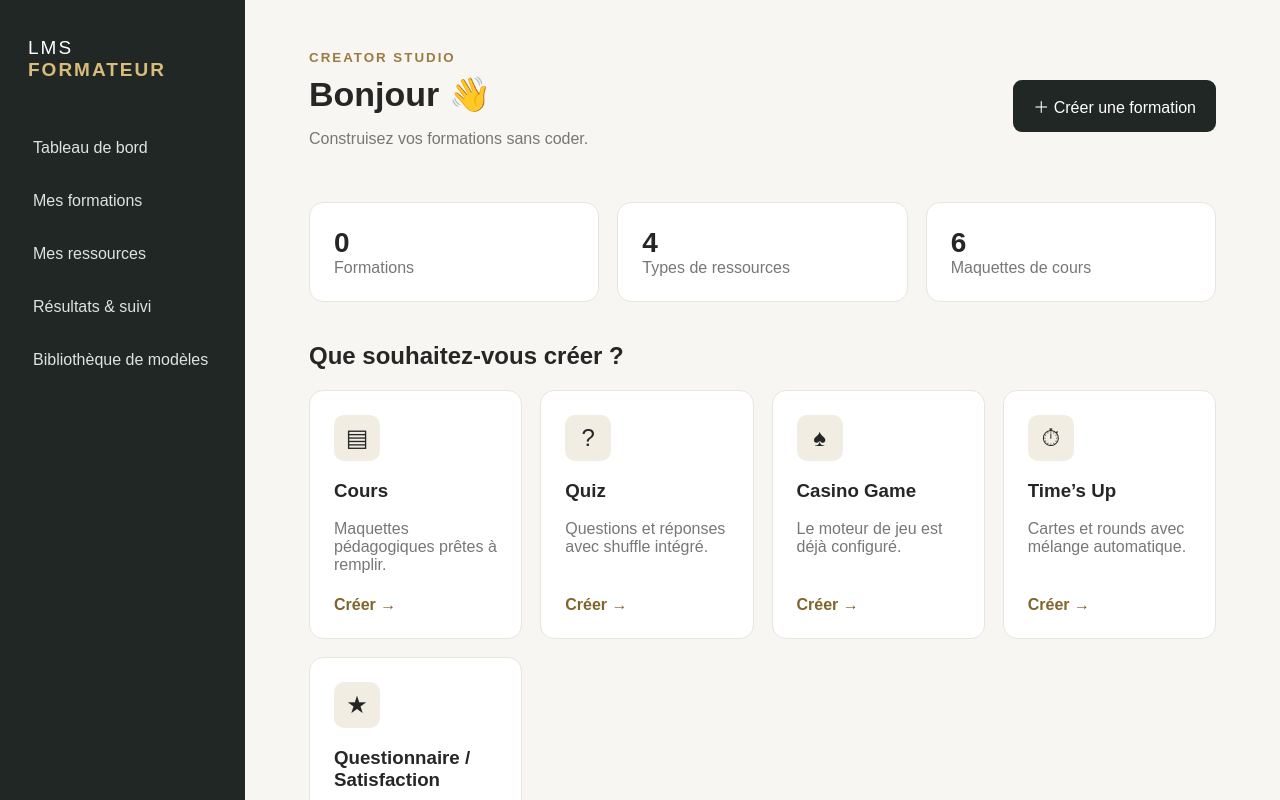
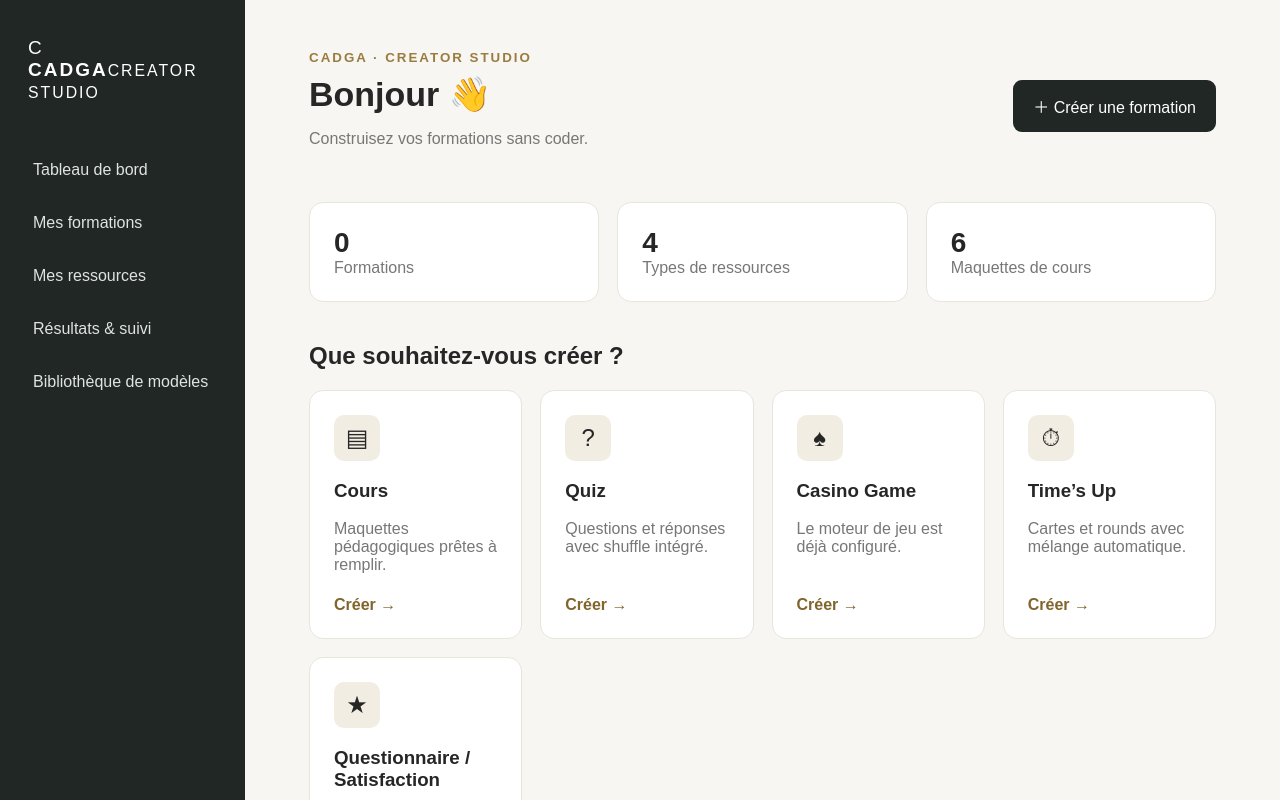
Before and after one commit to murieldaupiard-cpu/lms-formateur, a Next.js app: page / in a window 1280 px wide. Shown: the top 800 px of the page. Built offline with nearby package versions, Linux system fonts and the light colour scheme.

Commit message:
Align trainer shell with CADGA visual identity

```diff
--- a/app/page.tsx
+++ b/app/page.tsx
@@ -5,8 +5,8 @@ const templates=[["Titre + texte","Une bannière, un titre et un bloc de contenu
 export default function Home(){
  const [view,setView]=useState("dashboard"),[step,setStep]=useState(1),[color,setColor]=useState(palettes[0]),[module,setModule]=useState("Module 1"),[chapter,setChapter]=useState("Chapitre 1"),[template,setTemplate]=useState("Titre + texte");
  const go=(v:string)=>{setView(v);if(v==="Créer une formation")setStep(1)};
- return <main><aside><div className="brand">LMS <b>FORMATEUR</b></div><nav>{["Tableau de bord","Mes formations","Mes ressources","Résultats & suivi","Bibliothèque de modèles"].map(x=><button onClick={()=>setView(x)} key={x}>{x}</button>)}</nav><div className="profile">Espace formateur<br/><small>Creator Studio</small></div></aside><section>
- <header><div><small>CREATOR STUDIO</small><h1>{view==="dashboard"?"Bonjour 👋":view}</h1><p>Construisez vos formations sans coder.</p></div><button className="primary" onClick={()=>go("Créer une formation")}>＋ Créer une formation</button></header>
+ return <main className="trainer-shell"><aside><div className="brand"><span className="brand-mark">C</span><div><strong>CADGA</strong><small>CREATOR STUDIO</small></div></div><nav>{["Tableau de bord","Mes formations","Mes ressources","Résultats & suivi","Bibliothèque de modèles"].map(x=><button onClick={()=>setView(x)} key={x}>{x}</button>)}</nav><div className="profile"><span className="avatar">MD</span><div>Muriel Daupiard<br/><small>Espace formateur</small></div></div></aside><section>
+ <header><div><small>CADGA · CREATOR STUDIO</small><h1>{view==="dashboard"?"Bonjour 👋":view}</h1><p>Construisez vos formations sans coder.</p></div><button className="primary" onClick={()=>go("Créer une formation")}>＋ Créer une formation</button></header>
  {view==="Résultats & suivi"?<ResultsDashboard/>:view==="Questionnaire satisfaction"?<SatisfactionImporter back={()=>setView("dashboard")}/>:view==="Importer des questions"?<BulkImporter back={()=>setView("Créer une formation")}/>:view==="Créer une formation"?<div className="builder wide"><div className="steps">{["Informations","Thème","Modules","Aperçu"].map((x,i)=><span className={step===i+1?"active":""}>{i+1} {x}</span>)}</div>
  {step===1&&<><h2>Nouvelle formation</h2><label>Titre de la formation<input placeholder="Ex. English for Airport Professionals"/></label><label>Description<textarea placeholder="Décrivez brièvement la formation…"/></label><button className="primary" onClick={()=>setStep(2)}>Choisir le thème →</button></>}
  {step===2&&<><h2>Identité visuelle</h2><p>Choisissez une couleur principale. Elle sera automatiquement reprise dans les bannières, chapitres et éléments internes.</p><div className="swatches large">{palettes.map(c=><button className={color===c?"selected":""} style={{background:c}} onClick={()=>setColor(c)}/>)}</div><div className="bannerPreview" style={{background:color}}><small>MODULE 1</small><b>Titre de votre module</b><span>La bannière se décline automatiquement.</span></div><button className="primary" onClick={()=>setStep(3)}>Créer les modules →</button></>}
```
